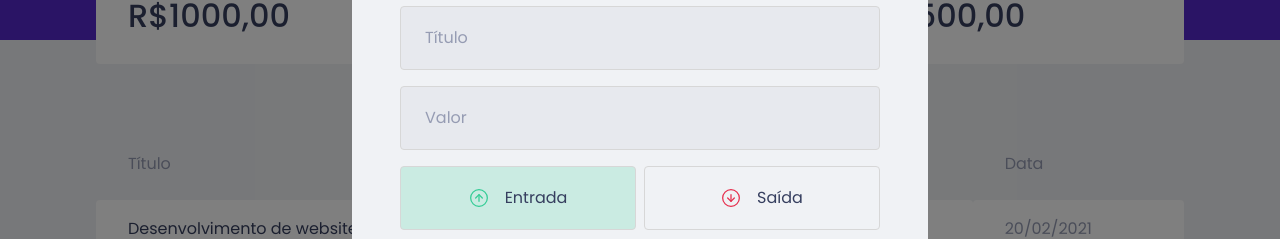
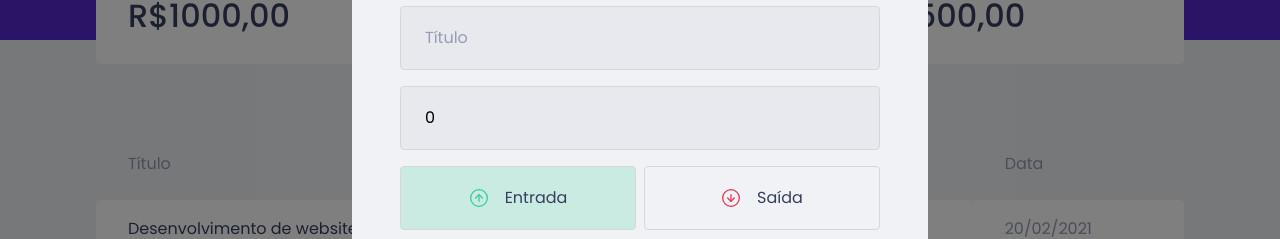
Before and after one commit to pinheiroduda/ignite-rocketseat-dtmoney, a React (Create React App) app: page / in a window 1280 px wide. Both pictures are taken after a click on the button "Nova transação". Shown: the part 232-471 px from the top of the page. Built offline with nearby package versions, Linux system fonts and the light colour scheme; no server answers; what miragejs would draw is missing.

Commit message:
feat: adds functionality to save data to the form

```diff
--- a/src/components/NewTransactionModal/index.tsx
+++ b/src/components/NewTransactionModal/index.tsx
@@ -1,9 +1,9 @@
+import { useState, FormEvent } from 'react'
 import Modal from 'react-modal'
 import incomeImg from '../../assets/Entradas.svg'
 import outcomeImg from '../../assets/Saidas.svg'
 import closeImg from '../../assets/Botao-Fechar.svg'
 import { Container, TransactionTypeContainer, RadioBox } from './styles'
-import { useState } from 'react'
 
 interface NewTransactionModalProps {
   isOpen: boolean;
@@ -11,8 +11,22 @@ interface NewTransactionModalProps {
 }
 
 export function NewTransactionModal({ isOpen, onRequestClose }: NewTransactionModalProps) {
+  const [title, setTitle] = useState('');
+  const [value, setValue] = useState(0);
+  const [category, setCategory] = useState('')
   const [type, setType] = useState('deposit');
 
+
+  function handleCreateNewTransaction(event: FormEvent) {
+    event.preventDefault()
+
+    console.log({
+      title,
+      value,
+      category,
+      type
+    })
+  }
 
   return (
     <Modal
@@ -30,16 +44,20 @@ export function NewTransactionModal({ isOpen, onRequestClose }: NewTransactionMo
         <img src={closeImg} alt="Fechar modal" />
       </button>
 
-      <Container>
+      <Container onSubmit={handleCreateNewTransaction}>
           <h2>Cadastrar transação</h2>
 
           <input
             placeholder="Título"
+            value={title}
+            onChange={event => setTitle(event.target.value)}
           />
 
           <input
             type="number"
             placeholder="Valor"
+            value={value}
+            onChange={event => setValue(Number(event.target.value))}
           />
 
           <TransactionTypeContainer>
@@ -66,6 +84,8 @@ export function NewTransactionModal({ isOpen, onRequestClose }: NewTransactionMo
 
           <input
             placeholder="Categoria"
+            value={category}
+            onChange={event => setCategory(event.target.value)}
           />
 
           <button type="submit">
```
